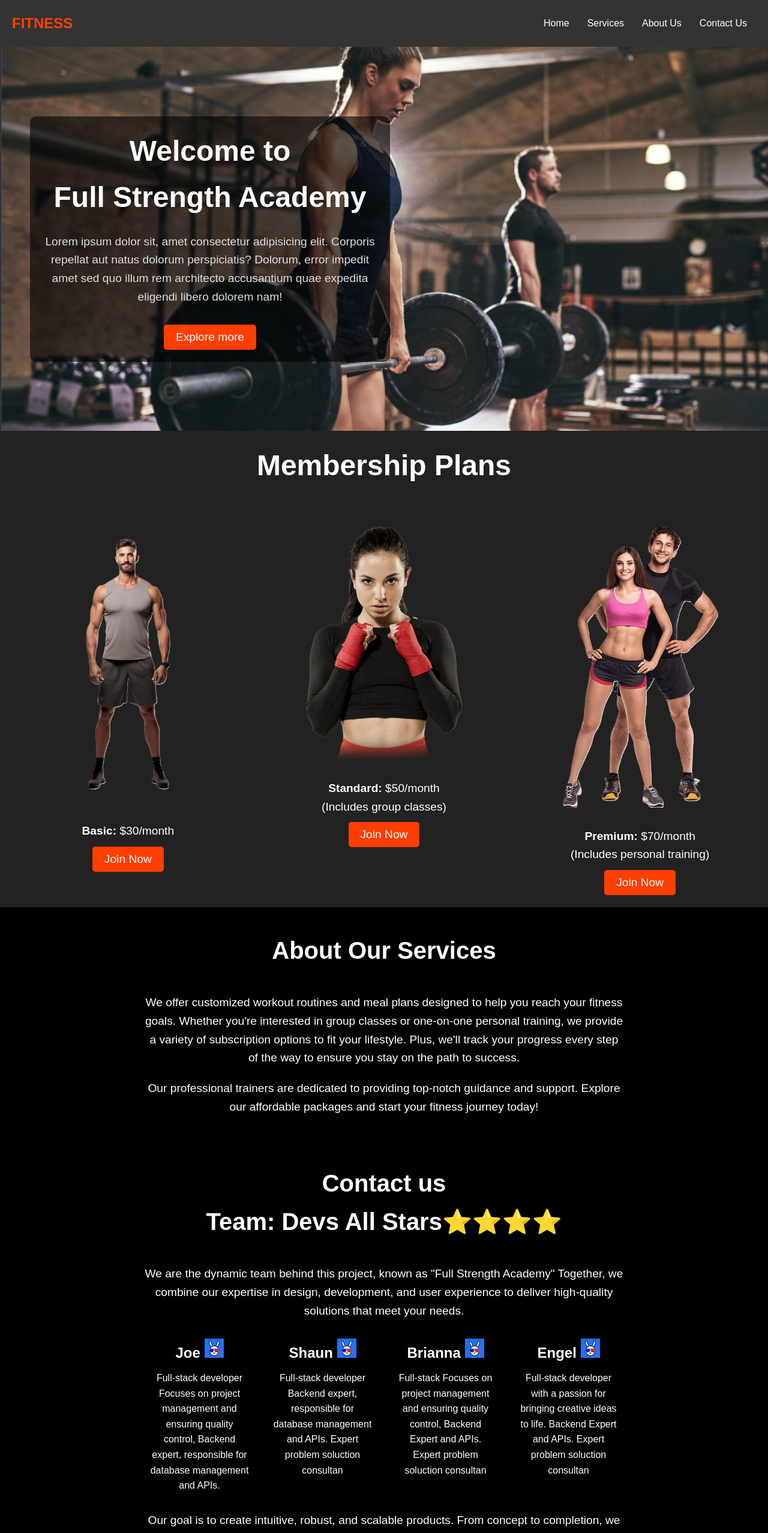
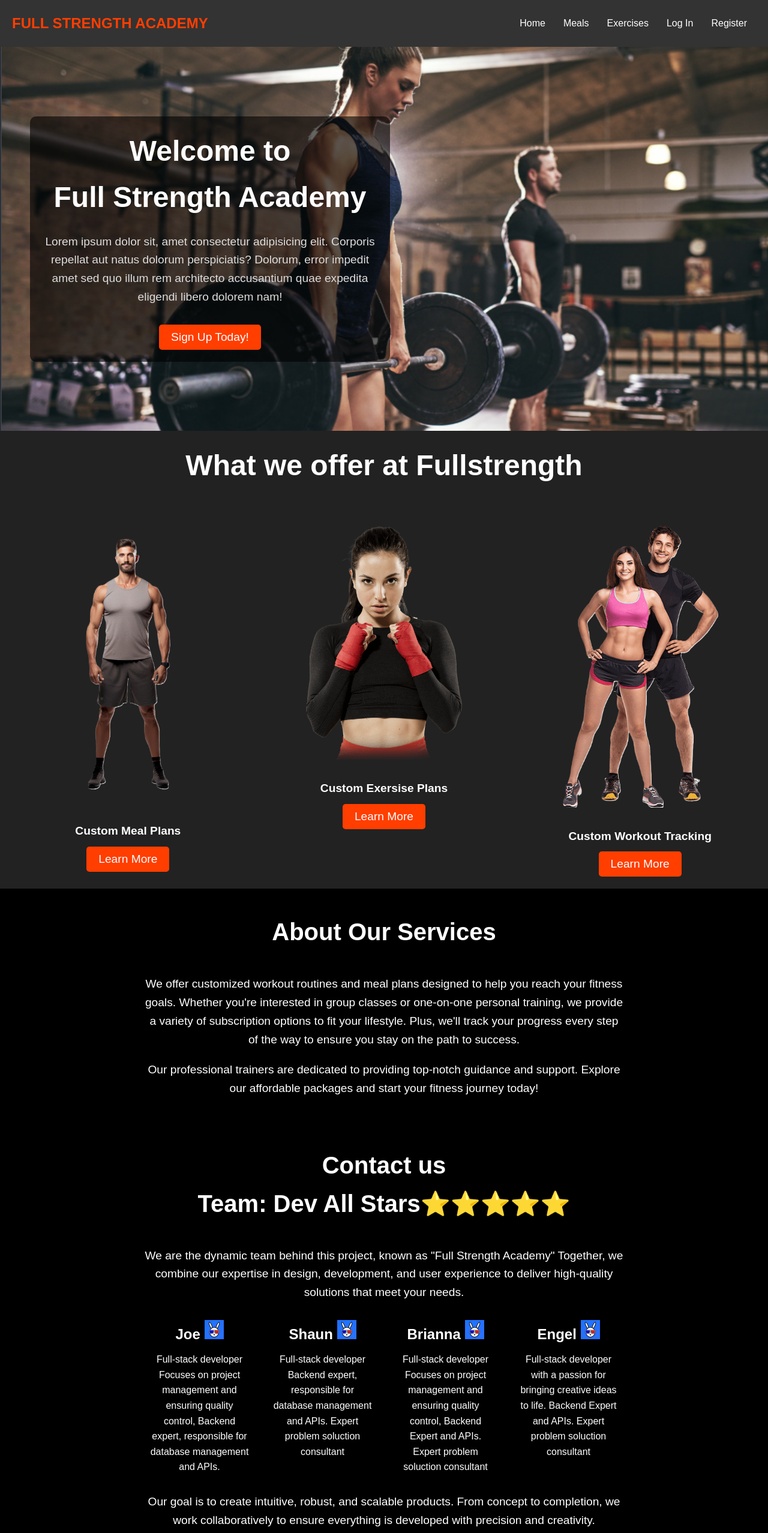
Before and after one commit to rob-roblaw/full-strength-academy, a React (Vite) app: page / in a window 1280 px wide. Shown: the top 2555 px of the page at 60% size. Built offline with nearby package versions, Linux system fonts and the light colour scheme.

Commit message:
inital commit of nav bar changes

```diff
--- a/src/App.jsx
+++ b/src/App.jsx
@@ -7,13 +7,14 @@ import Logs from './components/Logs.jsx';
 import Meals from './components/Meals.jsx'
 import Profile from './components/Profile.jsx';
 import Register from './components/Register.jsx'
+import NavBar from './components/navbar.jsx';
 
 
 const App = () => {
 
   return (
     <>
-
+      <NavBar/>
       <Routes>
         <Route path="/" element={<Home/>} />
         <Route path="/editprofile" element={<EditProfile/>} />
--- a/src/components/Home.jsx
+++ b/src/components/Home.jsx
@@ -1,30 +1,19 @@
-import React from 'react'
+import React from 'react';
+import { Link } from 'react-router-dom';  // Correct import for Link
 
 import gymImage from './img/woman-gym.png';
 import gymImage2 from './img/model-single.png';
 import gymImage3 from './img/couple-model-2.png';
-import icon from './img/favicon-32x32.png'
+import icon from './img/favicon-32x32.png';
 
 const Home = () => {
-
   return (
     <>
       <main>
         <section className="landing-page">
-          <header className="navbar">
-            <div className="brand">FITNESS</div>
-            <nav>
-              <ul className="nav-links">
-                <li><a href="#home">Home</a></li>
-                <li><a href="#services">Services</a></li>
-                <li><a href="#about">About Us</a></li>
-                <li><a href="#contact">Contact Us</a></li>
-              </ul>
-            </nav>
-          </header>
+
           <center>
             <section className="hero">
-
               <div className="hero-content">
                 <h1>Welcome to <br /> Full Strength Academy</h1>
 
@@ -33,39 +22,47 @@ const Home = () => {
                   error impedit amet sed quo illum rem architecto accusantium
                   quae expedita eligendi libero dolorem nam!</p>
 
-                <button className="btn">Explore more</button>
+                <Link to="/register">
+                  <button className="btn">Sign Up Today!</button>
+                </Link>
               </div>
             </section>
 
             <center>
               <section className="membership" id="services">
-                <h2>Membership Plans</h2>
+                <h2>What we offer at Fullstrength</h2>
                 <div className="membership-info">
                   <div className="plans">
                     <img src={gymImage2} alt="Membership couples-gym" />
-                    <p><strong>Basic:</strong> $30/month</p>
-                    <button className="btn">Join Now</button>
+                    <p><strong>Custom Meal Plans</strong></p>
+                    <Link to="/">
+                    <button className="btn">Learn More</button>
+                    </Link>
                   </div>
 
                   <div className="plans">
                     <img src={gymImage} alt="Membership couples-gym" />
-                    <p><strong>Standard:</strong> $50/month (Includes group classes)</p>
-                    <button className="btn">Join Now</button>
+                    <p><strong>Custom Exersise Plans</strong></p>
+                    <Link to="/">
+                    <button className="btn">Learn More</button>
+                    </Link>
+
                   </div>
 
                   <div className="plans">
                     <img src={gymImage3} alt="Membership couples-gym" />
-                    <p><strong>Premium:</strong> $70/month (Includes personal training)</p>
-                    <button className="btn">Join Now</button>
+                    <p><strong>Custom Workout Tracking</strong></p>
+                    <Link to="/">
+                    <button className="btn">Learn More</button>
+                    </Link>
                   </div>
                 </div>
               </section>
             </center>
 
             <center>
-
-              <section class="about-section">
-                <div class="about-container">
+              <section className="about-section">
+                <div className="about-container">
                   <h2>About Our Services</h2>
                   <p>
                     We offer customized workout routines and meal plans designed to help you reach your fitness goals.
@@ -81,30 +78,30 @@ const Home = () => {
               </section>
             </center>
           </center>
+
           <section>
-
-          <section class="about-section">
-  <div class="about-container">
-    <h2>Contact us  <br /> Team: Devs All Stars⭐⭐⭐⭐</h2>
+            <section className="about-section">
+              <div className="about-container">
+                <h2>Contact us  <br /> Team: Dev All Stars⭐⭐⭐⭐⭐</h2>
                 <p>
                   We are the dynamic team behind this project, known as "Full Strength Academy" Together, we combine our expertise in design, development, and user experience to deliver high-quality solutions that meet your needs.
                 </p>
-    <div class="team-cards">
-      <div class="team-card">
+                <div className="team-cards">
+                  <div className="team-card">
                     <h3>Joe  <img src={icon} alt="bunny" /></h3>
                     <p>Full-stack developer Focuses on project management and ensuring quality control, Backend expert, responsible for database management and APIs.</p>
                   </div>
-      <div class="team-card">
+                  <div className="team-card">
                     <h3>Shaun  <img src={icon} alt="bunny" /></h3>
-        <p>Full-stack developer Backend expert, responsible for database management and APIs. Expert problem soluction consultan</p>
+                    <p>Full-stack developer Backend expert, responsible for database management and APIs. Expert problem soluction consultant</p>
                   </div>
-      <div class="team-card">
+                  <div className="team-card">
                     <h3>Brianna <img src={icon} alt="bunny" /></h3>
-        <p>Full-stack Focuses on project management and ensuring quality control, Backend Expert and APIs. Expert problem soluction consultan</p>
+                    <p>Full-stack developer Focuses on project management and ensuring quality control, Backend Expert and APIs. Expert problem soluction consultant</p>
                   </div>
-      <div class="team-card">
+                  <div className="team-card">
                     <h3>Engel <img src={icon} alt="bunny" /></h3>
-        <p>Full-stack developer with a passion for bringing creative ideas to life. Backend Expert and APIs. Expert problem soluction consultan</p>
+                    <p>Full-stack developer with a passion for bringing creative ideas to life. Backend Expert and APIs. Expert problem soluction consultant</p>
                   </div>
                 </div>
                 <p>
@@ -122,9 +119,8 @@ const Home = () => {
         </section>
 
       </main>
-
     </>
-  )
+  );
 }
 
-export default Home
+export default Home;
--- /dev/null
+++ b/src/components/NavBar.jsx
@@ -0,0 +1,33 @@
+import React from 'react';
+import { Link } from 'react-router-dom';
+
+const NavBar = () => {
+  return (
+    <>
+      <header className="navbar">
+        <div className="brand">FULL STRENGTH ACADEMY</div>
+        <nav>
+          <ul className="nav-links">
+            <li>
+              <Link to="/">Home</Link>
+            </li>
+            <li>
+              <Link to="/meals">Meals</Link>
+            </li>
+            <li>
+              <Link to="/exercises">Exercises</Link>
+            </li>
+            <li>
+              <Link to="/login">Log In</Link>
+            </li>
+            <li>
+              <Link to="/Register">Register</Link>
+            </li>
+          </ul>
+        </nav>
+      </header>
+    </>
+  );
+};
+
+export default NavBar;
```
Lines whose indentation alone changed are shown as unchanged.
